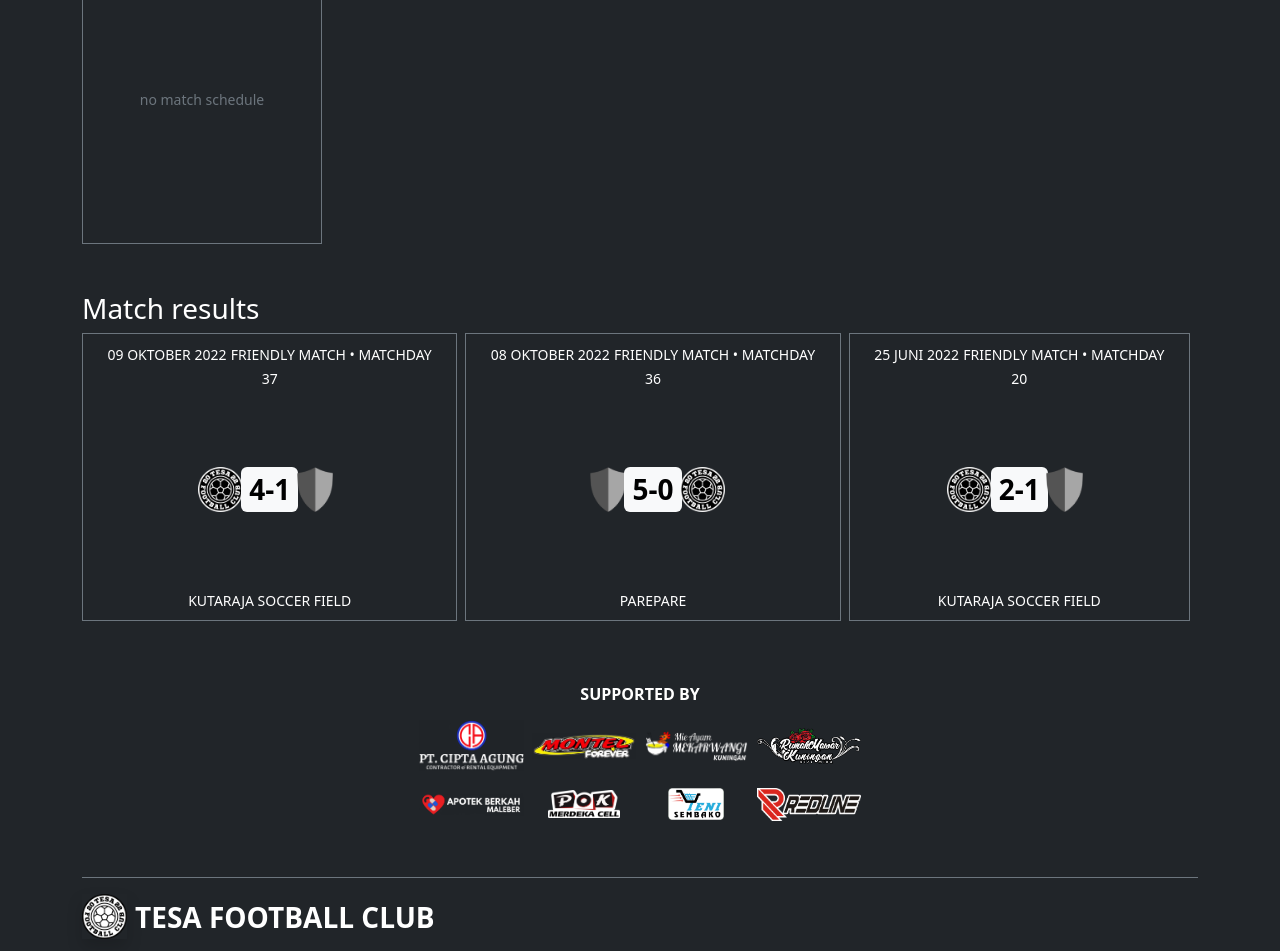
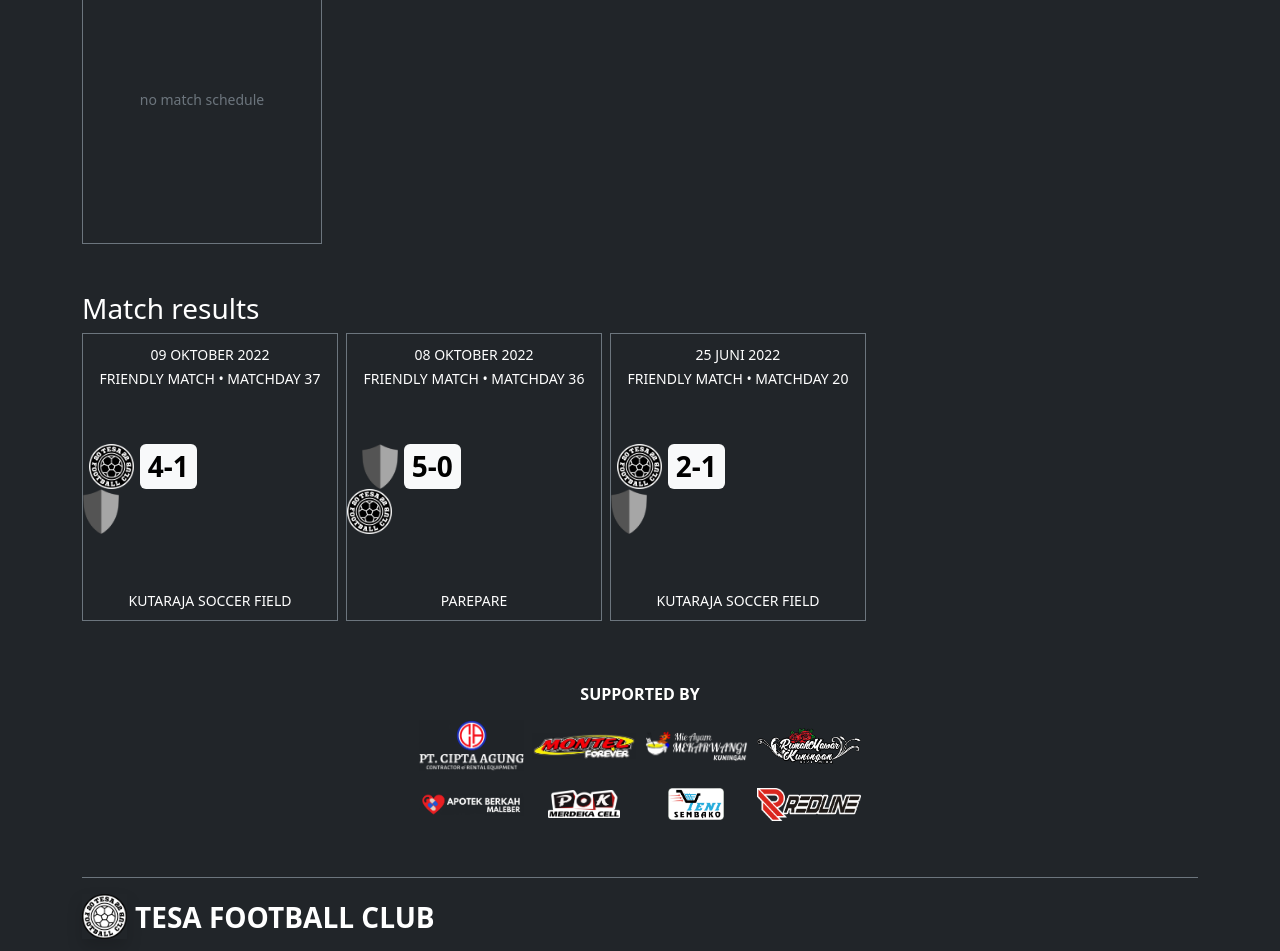
Before and after one commit to tesafc/tesafc.github.io, a Jekyll site: the page built from index.html, in a window 1280 px wide. Shown: the part 869-1820 px from the top of the page. Built offline with Jekyll 4.4.1, drawn with Linux system fonts in a browser that asks for light colours; nearby versions of some CDN libraries.

Commit message:
Update index.html

```diff
--- a/index.html
+++ b/index.html
@@ -67,15 +67,15 @@ description: tesa fc official website
       {% for match in match-result reversed %}
       <div class="card h-100 text-bg-dark rounded-0 border-secondary me-2" style="min-width: 16rem; min-height: 18rem;">
         <div class="card-header text-bg-dark text-center text-uppercase border-0">
-          <small class="mb-0">{{ match.time }}</small>
-          <small class="mb-0 px-0">{{ match.competition }} • {{ match.matchday }}</small>
+          <p class="card-text mb-0"><small>{{ match.time }}</small></p>
+          <p class="card-text mb-0"><small>{{ match.competition }} • {{ match.matchday }}</small></p>
         </div>
-        <div class="card-body d-flex flex-column justify-content-center align-items-center p-0">
-          <div class="row g-1">
+        <div class="card-body d-flex flex-column justify-content-center align-items-start p-0">
+          <div class="row g-0">
             <div class="col-4 d-flex justify-content-end">
               <img src="{% if match.home-team.logo %}{{ match.home-team.logo | relative_url }}{% else %}{{ '/assets/img/logo/logo-blank.png' | relative_url }}{% endif %}" alt="" class="" width="auto" height="45">
             </div>
-            <div class="col-4 d-flex justify-content-center">
+            <div class="col-4 d-flex justify-content-center mx-2">
               <p class="badge text-bg-light text-center fs-3 fw-bolder mb-0 p-2">{{ match.result.score.full-time }}</p>
             </div>
             <div class="col-4 d-flex justify-content-start">
```
